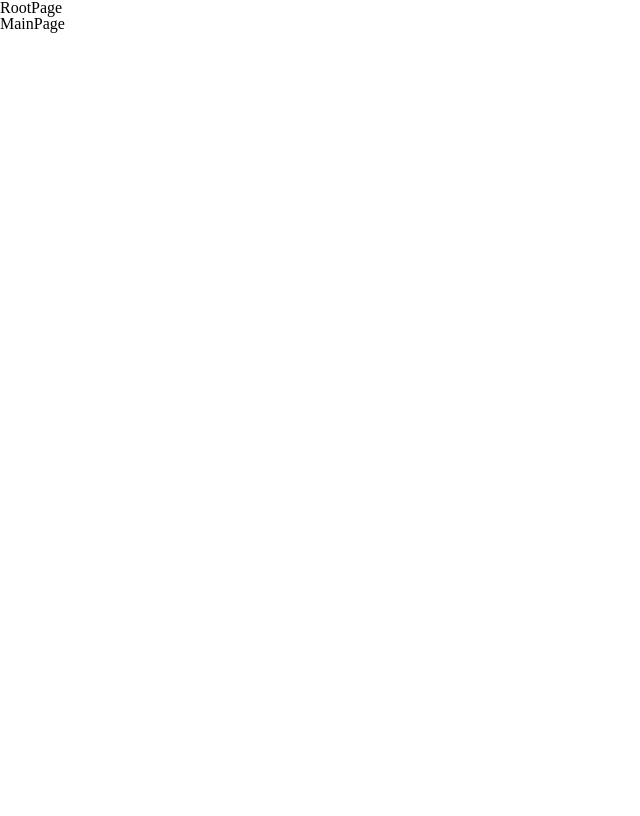
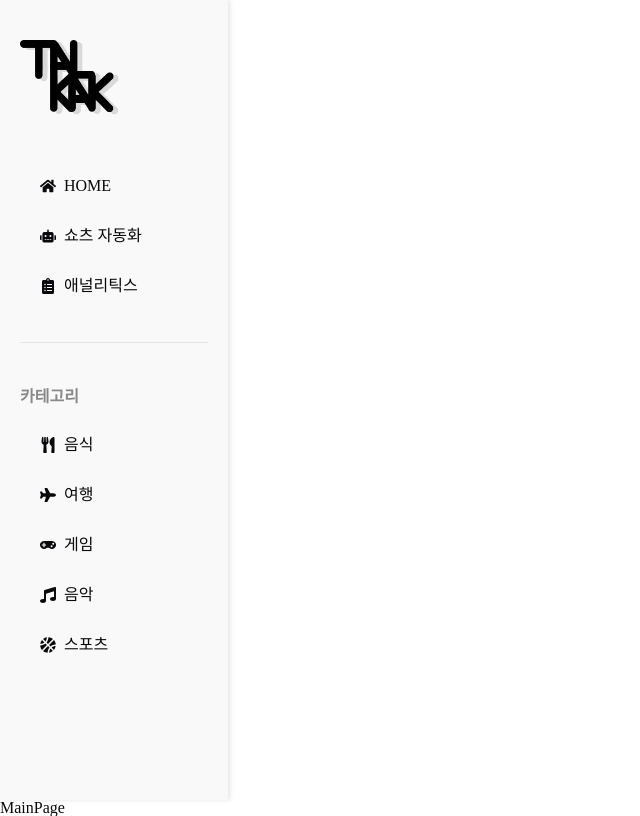
Before and after one commit to kakao-tech-campus-2nd-step3/Team5_FE, a React (Vite) app: page / in a window 1280 px wide. Shown: the whole page, without its empty margins (0-640 px from the left). Built offline with nearby package versions, Linux system fonts and the light colour scheme.

Commit message:
Feat: 사이드바 컴포넌트 구현
- 파일이름 TALKAK_Logo.png → Logo.png로 변경
- 공용 컴포넌트 Button 일부 수정 (아이콘을 선택적으로 추가 가능)
- 사이드바 컴포넌트 추가

```diff
--- a/package.json
+++ b/package.json
@@ -30,6 +30,7 @@
     "react-dom": "^18.3.1",
     "react-error-boundary": "^4.0.13",
     "react-hook-form": "^7.53.0",
+    "react-icons": "^5.3.0",
     "react-lazy-load-image-component": "^1.6.2",
     "react-router-dom": "^6.26.2",
     "shadcn": "^2.0.8",
--- a/src/App.tsx
+++ b/src/App.tsx
@@ -2,6 +2,7 @@ import { RouterProvider } from 'react-router-dom';
 
 import { Reset } from 'styled-reset';
 
+import '@/App.css';
 import { Router } from '@/router/Router';
 
 function App() {
--- a/src/components/common/button/index.tsx
+++ b/src/components/common/button/index.tsx
@@ -1,7 +1,5 @@
 import * as React from 'react';
-
 import { cva, type VariantProps } from 'class-variance-authority';
-
 import { cn } from '@/lib/utils';
 import { Slot } from '@radix-ui/react-slot';
 
@@ -36,20 +34,25 @@ export interface ButtonProps
   extends React.ButtonHTMLAttributes<HTMLButtonElement>,
     VariantProps<typeof buttonVariants> {
   asChild?: boolean;
+  icon?: React.ReactNode;
 }
 
 const Button = React.forwardRef<HTMLButtonElement, ButtonProps>(
-  ({ className, variant, size, asChild = false, ...props }, ref) => {
+  ({ className, variant, size, icon, asChild = false, children, ...props }, ref) => {
     const Comp = asChild ? Slot : 'button';
     return (
       <Comp
         className={cn(buttonVariants({ variant, size, className }))}
         ref={ref}
         {...props}
-      />
+      >
+        {icon && <span className="mr-2">{icon}</span>}
+        {children}
+      </Comp>
     );
   }
 );
+
 Button.displayName = 'Button';
 
 export { Button, buttonVariants };
--- /dev/null
+++ b/src/components/feature/sidebar/index.tsx
@@ -0,0 +1,99 @@
+import styled from 'styled-components';
+import { FaHome, FaRobot, FaClipboardList, FaUtensils, FaPlane, FaGamepad, FaMusic, FaBasketballBall } from 'react-icons/fa';
+import { Button } from '@/components/common/button';
+import Logo from '@/assets/logo.png';
+
+const SidebarContainer = styled.div`
+  width: 228px;
+  background-color: #f9f9f9;
+  padding: 20px;
+  height: 100vh;
+  box-shadow: 2px 0 5px rgba(0, 0, 0, 0.1);
+`;
+
+const LogoContainer = styled.div`
+  text-align: center;
+  margin-top: 20px;
+  margin-bottom: 50px;
+`;
+
+const NavItem = styled.div`
+  margin-bottom: 10px;
+`;
+
+const CategoryTitle = styled.div`
+  font-weight: bold;
+  margin-top: 20px;
+  margin-bottom: 10px;
+  padding-bottom: 10px;
+  color: #888;
+`;
+
+const CustomButton = styled(Button)`
+  justify-content: flex-start !important;
+  padding-left: 20px;
+`;
+const Divider = styled.div`
+  height: 1px;
+  background-color: #e5e5e5;
+  margin: 10px 0;
+`;
+
+const Sidebar = () => {
+  return (
+    <SidebarContainer>
+      <LogoContainer>
+        <img src={Logo} alt="logo" width="100" />
+      </LogoContainer>
+
+      <NavItem>
+        <CustomButton variant="ghost" size="default" icon={<FaHome />}>
+          HOME
+        </CustomButton>
+      </NavItem>
+      <NavItem>
+        <CustomButton variant="ghost" size="default" icon={<FaRobot />}>
+          쇼츠 자동화
+        </CustomButton>
+      </NavItem>
+      <NavItem>
+        <CustomButton variant="ghost" size="default" icon={<FaClipboardList />}>
+          애널리틱스
+        </CustomButton>
+      </NavItem>
+
+      <br />
+      <Divider />
+      <br />
+
+      <CategoryTitle>카테고리</CategoryTitle>
+      <NavItem>
+        <CustomButton variant="ghost" size="default" icon={<FaUtensils />}>
+          음식
+        </CustomButton>
+      </NavItem>
+      <NavItem>
+        <CustomButton variant="ghost" size="default" icon={<FaPlane />}>
+          여행
+        </CustomButton>
+      </NavItem>
+      <NavItem>
+        <CustomButton variant="ghost" size="default" icon={<FaGamepad />}>
+          게임
+        </CustomButton>
+      </NavItem>
+      <NavItem>
+        <CustomButton variant="ghost" size="default" icon={<FaMusic />}>
+          음악
+        </CustomButton>
+      </NavItem>
+      <NavItem>
+        <CustomButton variant="ghost" size="default" icon={<FaBasketballBall />}>
+          스포츠
+        </CustomButton>
+      </NavItem>
+    </SidebarContainer>
+  );
+};
+
+export default Sidebar;
--- a/src/pages/RootPage.tsx
+++ b/src/pages/RootPage.tsx
@@ -1,10 +1,11 @@
-import React from 'react';
 import { Outlet } from 'react-router-dom';
+
+import Sidebar from '@/components/feature/sidebar';
 
 const RootPage = () => {
   return (
     <>
-      <div>RootPage</div>
+      <Sidebar />
       <Outlet />
     </>
   );
```
Also changed, not shown: src/assets/Logo.png (renamed from src/assets/TAKKAK_Logo.png), 1 other file (tests, documents, lock files or other folders).
